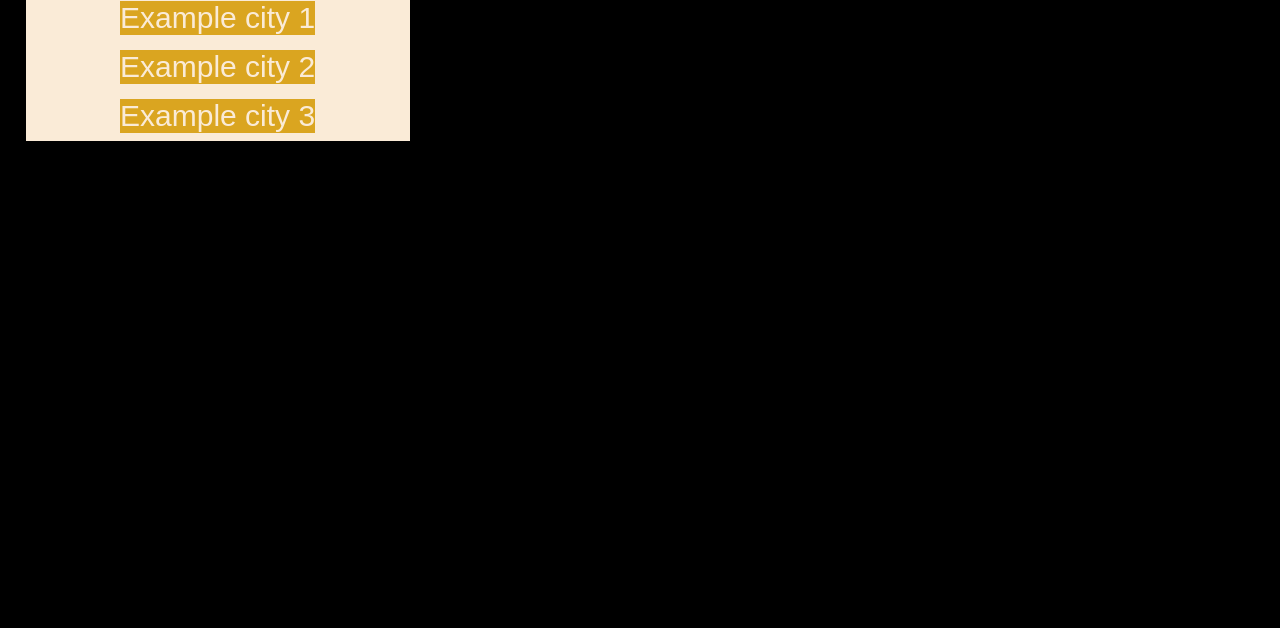
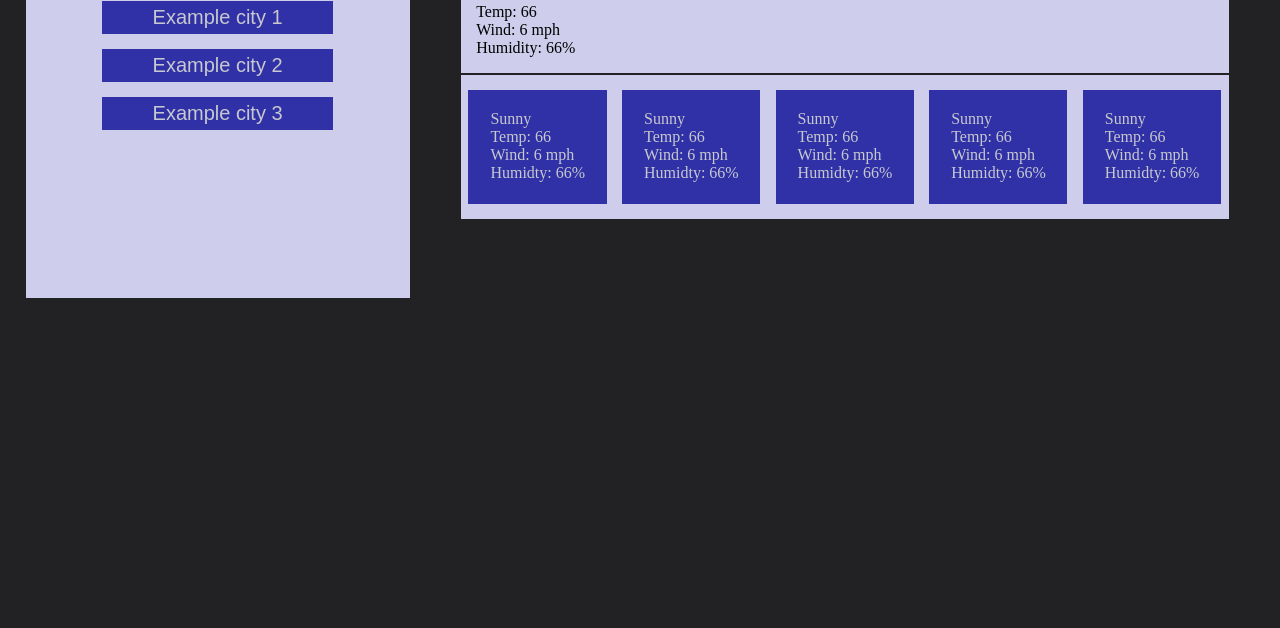
Before and after one commit to tannerkothlow/weather-tracker, a plain HTML site: page index.html in a window 1280 px wide. Shown: the part 172-800 px from the top of the page. Drawn offline with nearby package versions, Linux system fonts and the light colour scheme.

Commit message:
Added placeholder styling and linked API

```diff
--- a/assets/css/style.css
+++ b/assets/css/style.css
@@ -1,43 +1,79 @@
-/* :root {
-
-} */
-
-* {
-    background-color: black;
-    color: antiquewhite;
+:root {
+    --dark-bkg: rgb(34, 33, 36);
+    --light-text: rgb(199, 201, 206);
+    --card-color: rgb(48, 48, 167);
+    --main-bkg: rgb(206, 206, 236);
+}
+body {
+    background-color: var(--dark-bkg);
+    /* color: antiquewhite; */
 }
 
 header h1{
-    background-color: navy;
-    color: antiquewhite;
+    background-color: var(--card-color);
+    color: var(--light-text);
     display: block;
     padding: 30px;
 }
-
+.function {
+    display: flex;
+    align-items: flex-start;
+}
 nav {
-    background-color: antiquewhite;
+    background-color: var(--main-bkg);
     width: 30%;
     margin: 2%;
+    padding-bottom: 160px;
     display: flex;
     flex-direction: column;
     align-items: center;
 }
 
 nav h2 {
-    background-color: antiquewhite;
+    /* background-color: antiquewhite; */
     color: navy;
     margin: 2%;
 }
 
 nav button {
-    background-color: goldenrod;
+    background-color: var(--card-color);
+    color: var(--light-text);
     display: block;
-    font-size: 30px;
+    font-size: 20px;
+    padding: 5px;
+    width: 60%;
     margin: 2%;
 }
 
 main {
-    background-color: antiquewhite;
+    background-color: var(--main-bkg);
     width: 60%;
     margin: 2%;
 }
+
+main h3 {
+    margin: 2%;
+}
+
+main ol {
+    list-style: none;
+    margin-left: 2%;
+    margin-bottom: 2%;
+}
+
+.five-day-forecast {
+    display: flex;
+    justify-content: space-between;
+    border-top: 2px solid var(--dark-bkg);
+}
+
+.day-card {
+    display: inline-block;
+    width: 20%;
+    background-color: var(--card-color);
+    color: var(--light-text);
+    padding: 20px;
+    margin: 1%;
+    margin-top: 2%;
+    margin-bottom: 2%;
+}
--- a/assets/js/script.js
+++ b/assets/js/script.js
@@ -0,0 +1,15 @@
+$("button").click(function () {
+    console.log("Button hooray!")
+    //For Minneapolis MN
+    let lat = 44.9778
+    let lon = -93.2650
+    let unit = "imperial"
+    fetch("https://api.openweathermap.org/data/2.5/forecast?lat=" + lat + "&lon=" + lon + "&appid=1168898d2e6677ed97caa56280826004&units=" + unit)
+    .then(function(response) {
+        return response.json();
+    })
+    .then(function(data) {
+        console.log(data);
+        console.log("Feels like temp: " + data.list[0].main.feels_like);
+    });
+});
--- a/index.html
+++ b/index.html
@@ -13,7 +13,7 @@
         <!-- Weather Header with gradient and offset title -->
         <h1>Weather</h1>
     </header>
-
+<div class="function">
     <nav>
         <!-- width 30% nav bar with search bar -->
         <h2>Search for a city</h2>
@@ -24,8 +24,61 @@
 
     <main>
         <!-- width 60% with display weather outlook -->
+        <div class="current-day">
+            <h3>Placeholder (10/04/2022) Sunny</h3>
+            <ol>
+                <li>Temp: 66</li>
+                <li>Wind: 6 mph</li>
+                <li>Humidity: 66%</li>
+            </ol>
+        </div>
+        <div class="five-day-forecast">
+            <div class ="day-card">
+                <ol>
+                    <li>Sunny</li>
+                    <li>Temp: 66</li>
+                    <li>Wind: 6 mph</li>
+                    <li>Humidty: 66%</li>
+                </ol>
+            </div>
+            <!-- Placeholder Replace with propogation later -->
+            <div class ="day-card">
+                <ol>
+                    <li>Sunny</li>
+                    <li>Temp: 66</li>
+                    <li>Wind: 6 mph</li>
+                    <li>Humidty: 66%</li>
+                </ol>
+            </div>
+            <div class ="day-card">
+                <ol>
+                    <li>Sunny</li>
+                    <li>Temp: 66</li>
+                    <li>Wind: 6 mph</li>
+                    <li>Humidty: 66%</li>
+                </ol>
+            </div>
+            <div class ="day-card">
+                <ol>
+                    <li>Sunny</li>
+                    <li>Temp: 66</li>
+                    <li>Wind: 6 mph</li>
+                    <li>Humidty: 66%</li>
+                </ol>
+            </div>
+            <div class ="day-card">
+                <ol>
+                    <li>Sunny</li>
+                    <li>Temp: 66</li>
+                    <li>Wind: 6 mph</li>
+                    <li>Humidty: 66%</li>
+                </ol>
+            </div>
+            <!-- --- -->
+        </div>
     </main>
-
+</div>
+    <script src="https://code.jquery.com/jquery-3.5.0.js"></script>
     <script src="./assets/js/script.js"></script>
 </body>
 </html>
```
